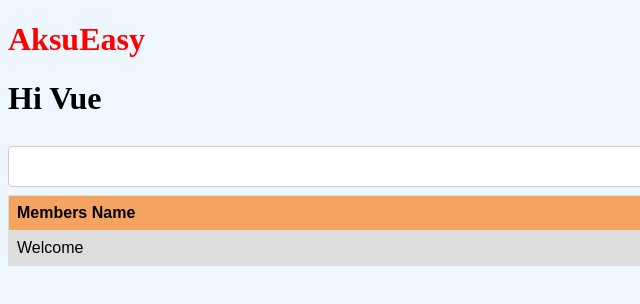
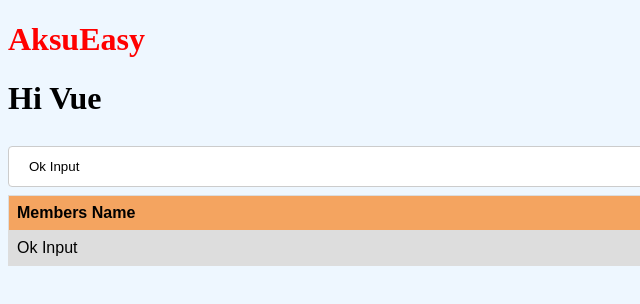
Before and after one commit to SannatKumar/Vue-Project, a plain HTML site: page index.html in a window 1280 px wide. Shown: the full height of the page, 0-640 px from the left. Drawn offline with nearby package versions, Linux system fonts and the light colour scheme.

Commit message:
Ternary Evaluation working

```diff
--- a/index.html
+++ b/index.html
@@ -34,7 +34,7 @@
         new Vue({
             el:'#members-list',
             data:{
-                header: null,
+                header: 'Ok Input',
 
             }
         })
```
